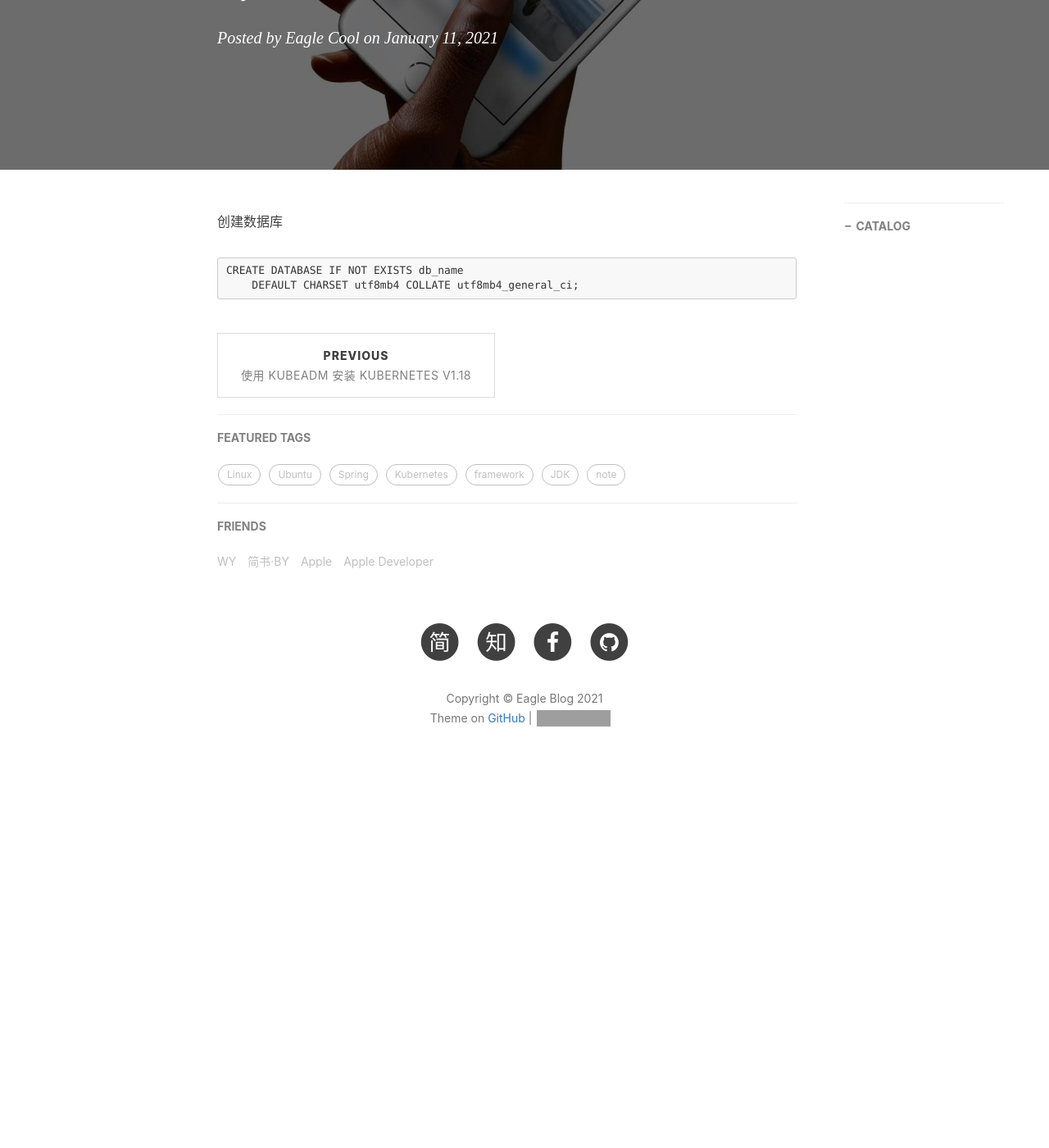
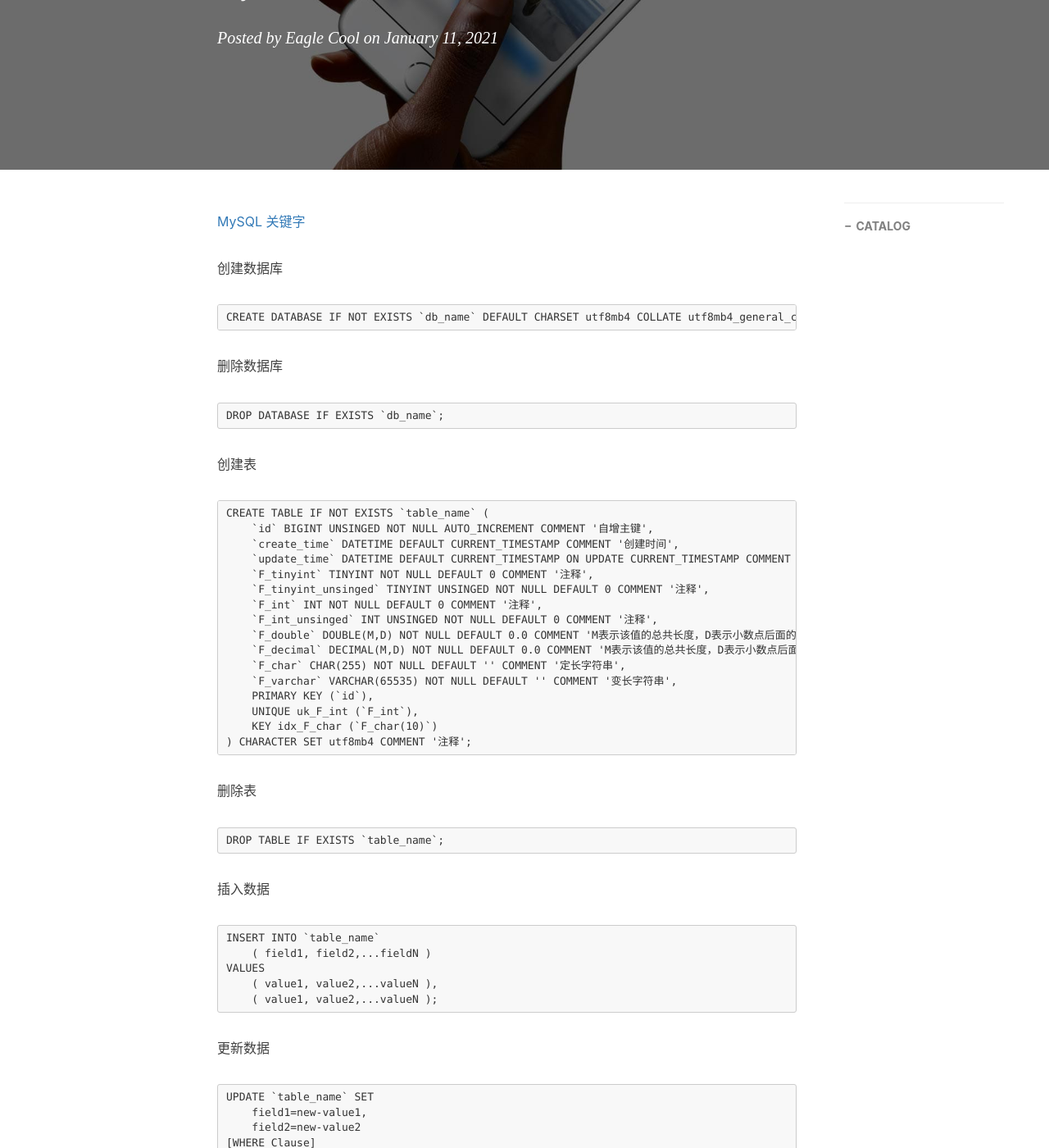
Before and after one commit to SolitaryEagle/SolitaryEagle.github.io, a Jekyll site: the page built from _posts/db/2021-01-11-MySQL基本用法.md, in a window 1280 px wide and 1400 px high, scrolled down 316 px. Shown: the whole window at 82% size. Built offline with Jekyll 4.4.1, drawn with Linux system fonts in a browser that asks for light colours; nearby versions of some CDN libraries; comment, search, counter and statistics services are not loaded; before the commit the page ends 1296 px from its top, so only the background shows below that; some of the changed text lies outside the part shown; grey boxes are pictures that could not be loaded.

````diff
--- a/_posts/db/2021-01-11-MySQL基本用法.md
+++ b/_posts/db/2021-01-11-MySQL基本用法.md
@@ -9,8 +9,61 @@ catalog: 	true
 tags:       MySQL
 ---
 
+[MySQL 关键字](https://dev.mysql.com/doc/refman/5.7/en/keywords.html)
+
 创建数据库
 ```mysql
-CREATE DATABASE IF NOT EXISTS db_name
-    DEFAULT CHARSET utf8mb4 COLLATE utf8mb4_general_ci;
+CREATE DATABASE IF NOT EXISTS `db_name` DEFAULT CHARSET utf8mb4 COLLATE utf8mb4_general_ci;
 ```
+
+删除数据库
+```mysql
+DROP DATABASE IF EXISTS `db_name`;
+```
+
+创建表
+```mysql
+CREATE TABLE IF NOT EXISTS `table_name` (
+    `id` BIGINT UNSINGED NOT NULL AUTO_INCREMENT COMMENT '自增主键',
+    `create_time` DATETIME DEFAULT CURRENT_TIMESTAMP COMMENT '创建时间',
+    `update_time` DATETIME DEFAULT CURRENT_TIMESTAMP ON UPDATE CURRENT_TIMESTAMP COMMENT '更新时间',
+    `F_tinyint` TINYINT NOT NULL DEFAULT 0 COMMENT '注释',
+    `F_tinyint_unsinged` TINYINT UNSINGED NOT NULL DEFAULT 0 COMMENT '注释',
+    `F_int` INT NOT NULL DEFAULT 0 COMMENT '注释',
+    `F_int_unsinged` INT UNSINGED NOT NULL DEFAULT 0 COMMENT '注释',
+    `F_double` DOUBLE(M,D) NOT NULL DEFAULT 0.0 COMMENT 'M表示该值的总共长度，D表示小数点后面的长度, 保存时可能会四舍五入，按 IEEE 保存',
+    `F_decimal` DECIMAL(M,D) NOT NULL DEFAULT 0.0 COMMENT 'M表示该值的总共长度，D表示小数点后面的长度, 精度不会丢失',
+    `F_char` CHAR(255) NOT NULL DEFAULT '' COMMENT '定长字符串',
+    `F_varchar` VARCHAR(65535) NOT NULL DEFAULT '' COMMENT '变长字符串',
+    PRIMARY KEY (`id`),
+    UNIQUE uk_F_int (`F_int`),
+    KEY idx_F_char (`F_char(10)`)
+) CHARACTER SET utf8mb4 COMMENT '注释';
+```
+
+删除表
+```mysql
+DROP TABLE IF EXISTS `table_name`;
+```
+
+插入数据
+```mysql
+INSERT INTO `table_name`
+    ( field1, field2,...fieldN )
+VALUES
+    ( value1, value2,...valueN ),
+    ( value1, value2,...valueN );
+```
+
+更新数据
+```mysql
+UPDATE `table_name` SET
+    field1=new-value1,
+    field2=new-value2
+[WHERE Clause]
+```
+
+删除数据
+```mysql
+DELETE FROM `table_name` [WHERE Clause]
+```
````
